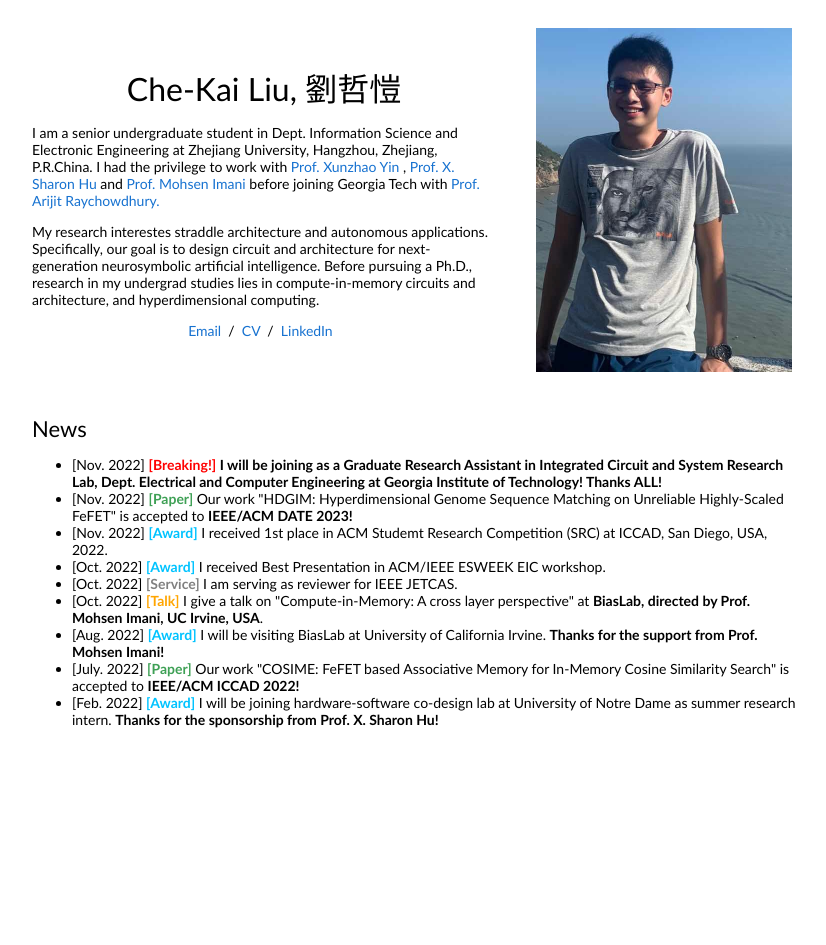
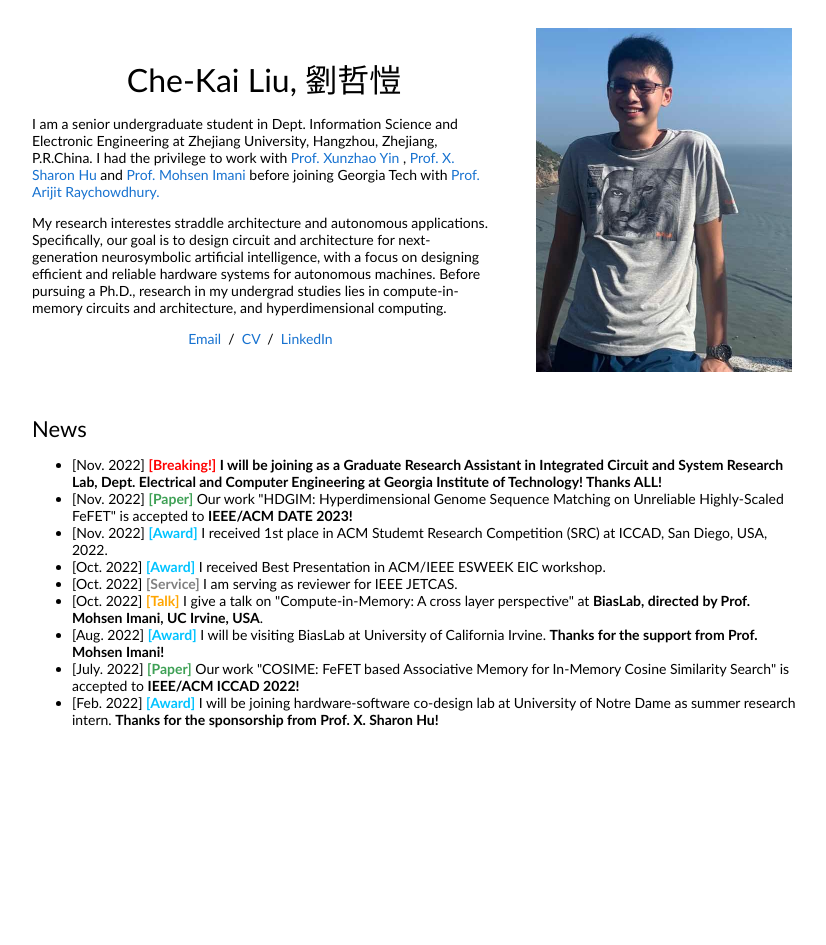
Before and after one commit to LiuCheKai/Che-Kai, a plain HTML site: page index.html in a window 1280 px wide. Shown: the top 945 px of the page, without its empty margins (228-1054 px from the left). Drawn offline with Linux system fonts and the light colour scheme.

Commit message:
small change

```diff
--- a/index.html
+++ b/index.html
@@ -42,7 +42,9 @@
                   <p>
                     My research interestes straddle architecture and autonomous applications. Specifically,
                     our goal is to design circuit and architecture for next-generation neurosymbolic artificial
-                    intelligence. Before pursuing a Ph.D., research in my undergrad studies lies in compute-in-memory
+                    intelligence, with a focus on designing efficient and reliable hardware systems for autonomous
+                    machines.
+                    Before pursuing a Ph.D., research in my undergrad studies lies in compute-in-memory
                     circuits
                     and architecture, and hyperdimensional computing.
                   </p>
```
